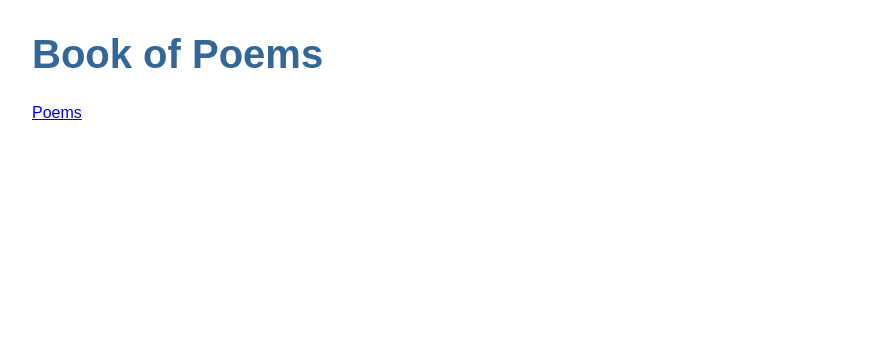
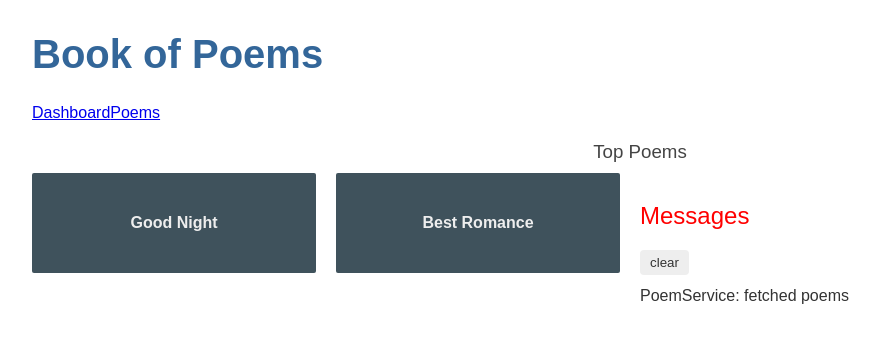
Before and after one commit to kenhua-l/book-of-poems, an Angular app: page /dashboard in a window 1280 px wide. Before the commit this address led to /. Shown: the top 340 px of the page, without its empty margins (0-880 px from the left). Built offline with nearby package versions, Linux system fonts and the light colour scheme.

Commit message:
dashboard page

```diff
--- a/src/app/app-routing.module.ts
+++ b/src/app/app-routing.module.ts
@@ -1,9 +1,12 @@
 import { NgModule } from '@angular/core';
 import { Routes, RouterModule } from '@angular/router';
 import { PoemsComponent } from './poems/poems.component';
+import { DashboardComponent } from './dashboard/dashboard.component';
 
 const routes: Routes = [
-  { path: 'poems', component: PoemsComponent }
+  { path: '', redirectTo: '/dashboard', pathMatch: 'full' },
+  { path: 'poems', component: PoemsComponent },
+  { path: 'dashboard', component: DashboardComponent }
 ];
 
 @NgModule({
--- a/src/app/app.component.html
+++ b/src/app/app.component.html
@@ -1,5 +1,6 @@
 <h1>{{title}}</h1>
 <nav>
+  <a routerLink="/dashboard">Dashboard</a>
   <a routerLink="/poems">Poems</a>
 </nav>
 <router-outlet></router-outlet>
--- a/src/app/app.module.ts
+++ b/src/app/app.module.ts
@@ -7,13 +7,15 @@
 import { PoemsComponent } from './poems/poems.component';
 import { PoemDetailComponent } from './poem-detail/poem-detail.component';
 import { MessagesComponent } from './messages/messages.component';
+import { DashboardComponent } from './dashboard/dashboard.component';
 
 @NgModule({
   declarations: [
     AppComponent,
     PoemsComponent,
     PoemDetailComponent,
-    MessagesComponent
+    MessagesComponent,
+    DashboardComponent
   ],
   imports: [
     BrowserModule,
--- /dev/null
+++ b/src/app/dashboard/dashboard.component.html
@@ -0,0 +1,8 @@
+<h3>Top Poems</h3>
+<div class="grid grid-pad">
+  <a *ngFor="let poem of poems" class="col-1-4">
+    <div class="module poem">
+      <h4>{{poem.name}}</h4>
+    </div>
+  </a>
+</div>
--- /dev/null
+++ b/src/app/dashboard/dashboard.component.scss
@@ -0,0 +1,63 @@
+/* DashboardComponent's private CSS styles */
+[class*='col-'] {
+  float: left;
+  padding-right: 20px;
+  padding-bottom: 20px;
+}
+[class*='col-']:last-of-type {
+  padding-right: 0;
+}
+a {
+  text-decoration: none;
+}
+*, *:after, *:before {
+  -webkit-box-sizing: border-box;
+  -moz-box-sizing: border-box;
+  box-sizing: border-box;
+}
+h3 {
+  text-align: center;
+  margin-bottom: 0;
+}
+h4 {
+  position: relative;
+}
+.grid {
+  margin: 0;
+}
+.col-1-4 {
+  width: 25%;
+}
+.module {
+  padding: 20px;
+  text-align: center;
+  color: #eee;
+  max-height: 120px;
+  min-width: 120px;
+  background-color: #3f525c;
+  border-radius: 2px;
+}
+.module:hover {
+  background-color: #eee;
+  cursor: pointer;
+  color: #607d8b;
+}
+.grid-pad {
+  padding: 10px 0;
+}
+.grid-pad > [class*='col-']:last-of-type {
+  padding-right: 20px;
+}
+@media (max-width: 600px) {
+  .module {
+    font-size: 10px;
+    max-height: 75px; }
+}
+@media (max-width: 1024px) {
+  .grid {
+    margin: 0;
+  }
+  .module {
+    min-width: 60px;
+  }
+}
--- /dev/null
+++ b/src/app/dashboard/dashboard.component.ts
@@ -0,0 +1,24 @@
+import { Component, OnInit } from '@angular/core';
+import { Poem } from '../poem';
+import { PoemService } from '../poem.service';
+
+@Component({
+  selector: 'app-dashboard',
+  templateUrl: './dashboard.component.html',
+  styleUrls: ['./dashboard.component.scss']
+})
+export class DashboardComponent implements OnInit {
+  poems: Poem[] = [];
+
+  constructor(private poemService: PoemService) { }
+
+  ngOnInit(): void {
+    this.getPoems();
+  }
+
+  getPoems(): void {
+    this.poemService.getPoems()
+        .subscribe(poems => this.poems = poems.slice(1, 3));
+  }
+
+}
```
Also changed, not shown: 1 other file (tests, documents, lock files or other folders).
